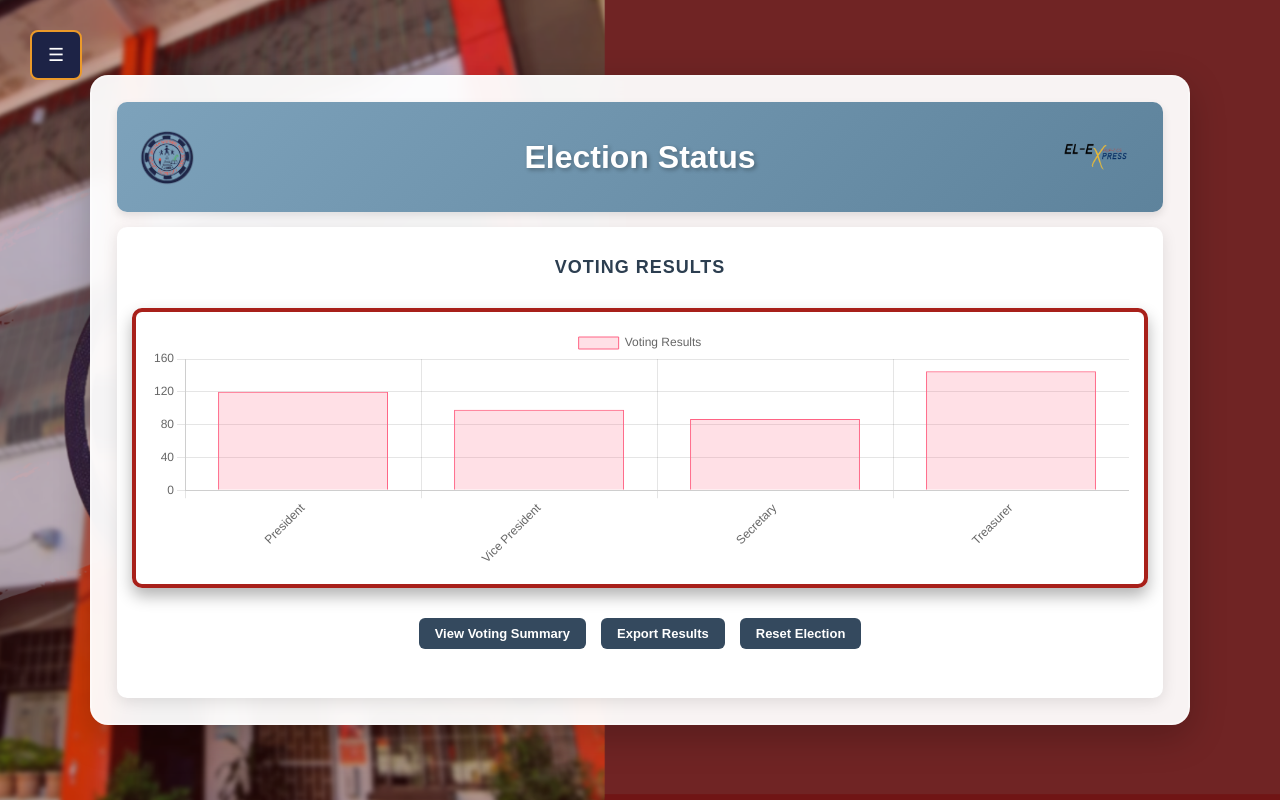
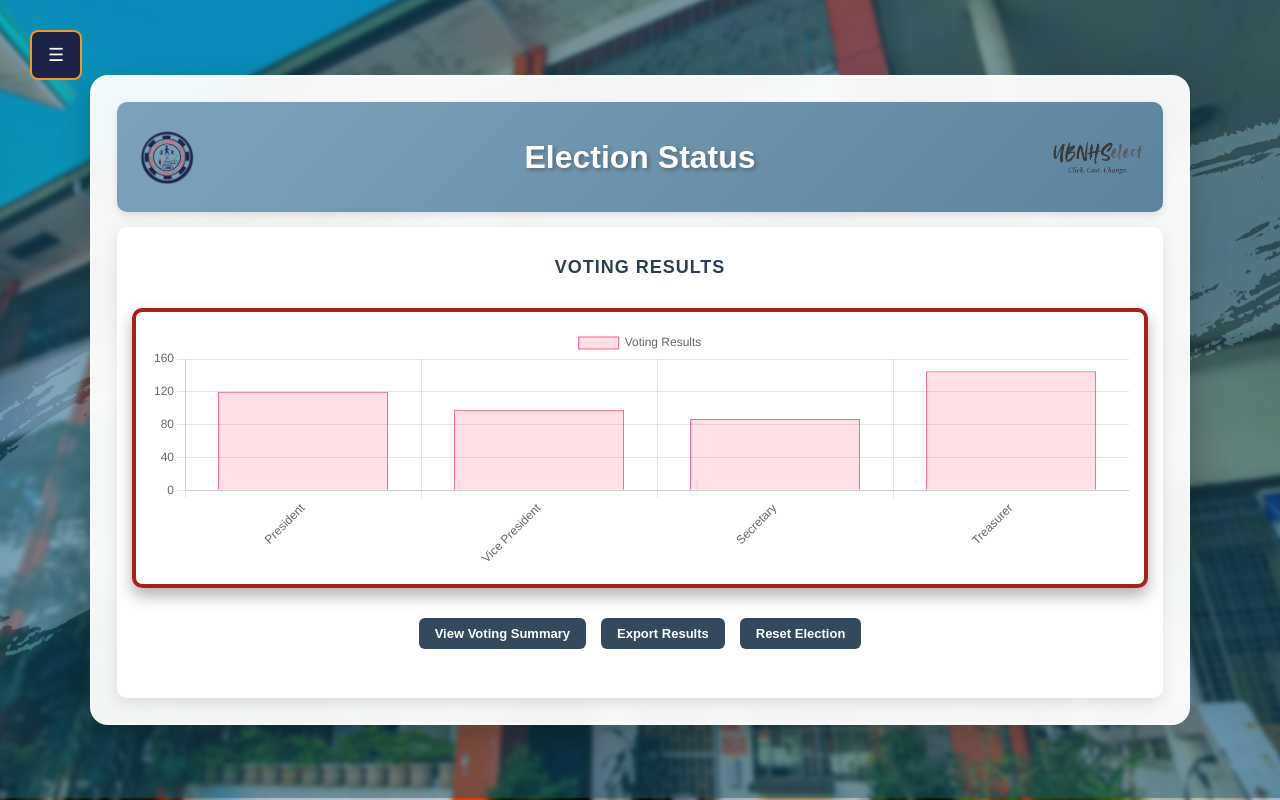
Before and after one commit to alejandro-aleckmcklaiyre/UBNHS-voting, a PHP site: page /index.php?page=admin_dashboard in a window 1280 px wide. Run offline with PHP 8.4, Linux system fonts and the light colour scheme.

Commit message:
Update Admin Dashboard And VOters Page

```diff
--- a/pages/admin_dashboard/AD_Interface.css
+++ b/pages/admin_dashboard/AD_Interface.css
@@ -2,7 +2,7 @@ body {
   margin: 0;
   font-family: Arial, sans-serif;
   height: 100vh;
-   background-image:url("/ubnhs-voting/assets/images-UBNHS/MAIN_ADMINL.png");
+  background-image: url("../../assets/images-UBNHS/ADMIN_DASHBOARD.png");
   background-size: cover;
   background-position: 0px 0px;
   background-attachment: fixed;
--- a/pages/admin_dashboard/admin_dashboard.html
+++ b/pages/admin_dashboard/admin_dashboard.html
@@ -3,7 +3,7 @@
 <head>
 <meta charset="UTF-8">
 <meta name="viewport" content="width=device-width, initial-scale=1">
-<title>PUPT CS El-Express Admin Dashboard</title>
+<title>UBNHSelect Admin Dashboard</title>
 <link rel="stylesheet" href="/ubnhs-voting/assets/styles/nav.css">
 <link rel="stylesheet" href="/ubnhs-voting/pages/admin_dashboard/AD_Interface.css">
 <script src="https://cdn.jsdelivr.net/npm/chart.js"></script>
@@ -25,7 +25,7 @@
     <div class="dashboard-container">
       <header>
         <img src="/ubnhs-voting/assets/images-UBNHS/UBNHS_-_LOGO-removebg.png" alt="UBNHS Logo" class="logo">
-        <img src="/ubnhs-voting/assets/images-UBNHS/El1.png" alt="Web Logo" class="logo2">
+        <img src="/ubnhs-voting/assets/images-UBNHS/TEXT-LOGO2.png" alt="Web Logo" class="logo2">
         <h1>Election Status</h1>
         </header>
 
--- a/pages/voters_page/VRP_Interface.css
+++ b/pages/voters_page/VRP_Interface.css
@@ -8,7 +8,7 @@
 body {
     font-family: Arial, sans-serif;
     min-height: 100vh;
-    background-image: url("/ubnhs-voting/assets/images-UBNHS/BG5-Blurred.png");
+    background-image: url("/ubnhs-voting/assets/images-UBNHS/VOTERS_REGISTRATION.png");
     background-size: cover;
     background-position: center;
     background-attachment: fixed;
--- a/pages/voters_page/voters_page.html
+++ b/pages/voters_page/voters_page.html
@@ -31,7 +31,7 @@
     <div class="container">
         <header>
         <img src="/ubnhs-voting/assets/images-UBNHS/UBNHS_-_LOGO-removebg.png" alt="UBNHS Logo" class="logo">
-        <img src="/ubnhs-voting/assets/images-UBNHS/El1.png" alt="Web Logo" class="logo2">
+        <img src="/ubnhs-voting/assets/images-UBNHS/TEXT-LOGO2.png" alt="Web Logo" class="logo2">
         <h1>Voters Registration</h1>
         </header>
 
```
Also changed, not shown: assets/images-UBNHS/ADMIN_DASHBOARD.png (added), assets/images-UBNHS/VOTERS_REGISTRATION.png (added).
